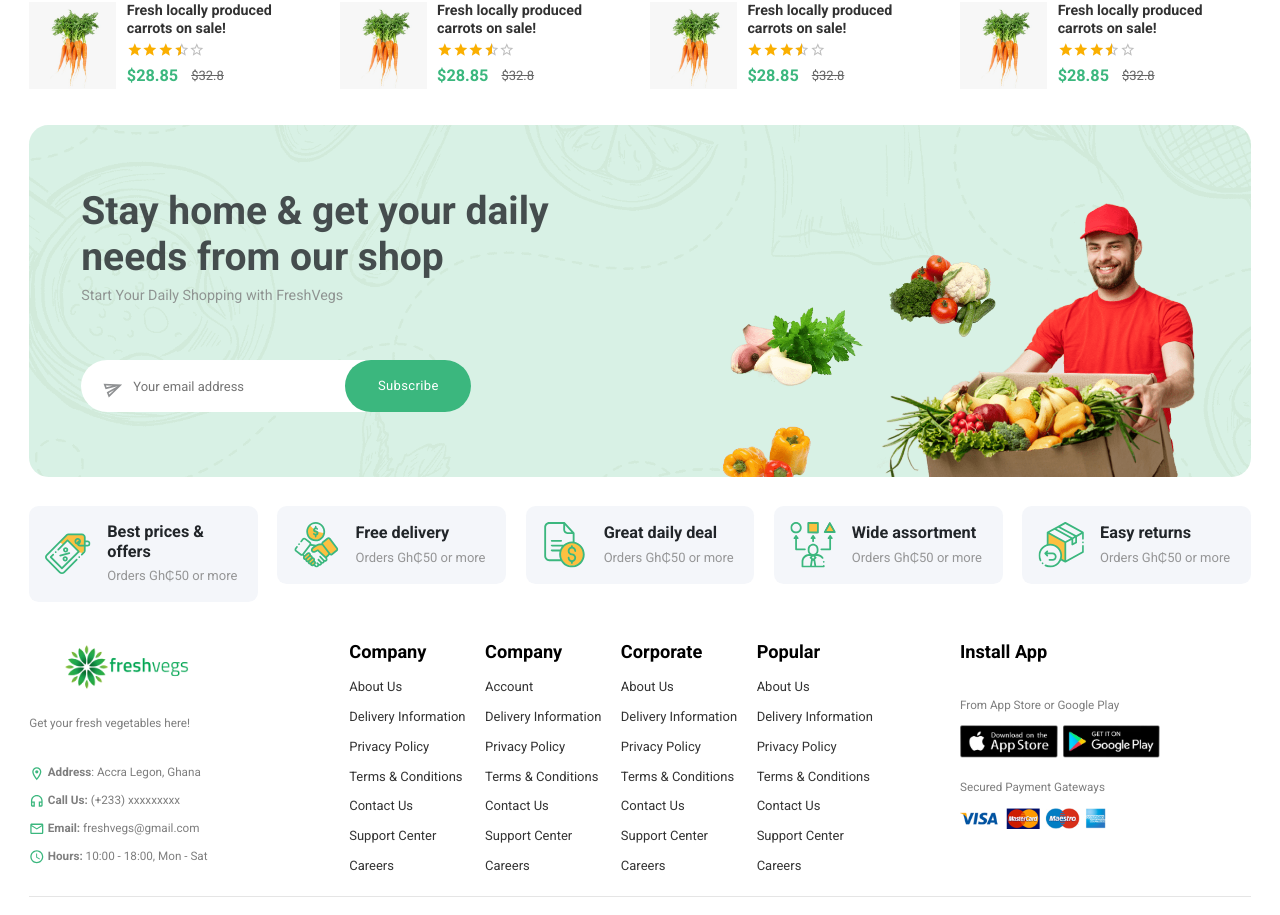
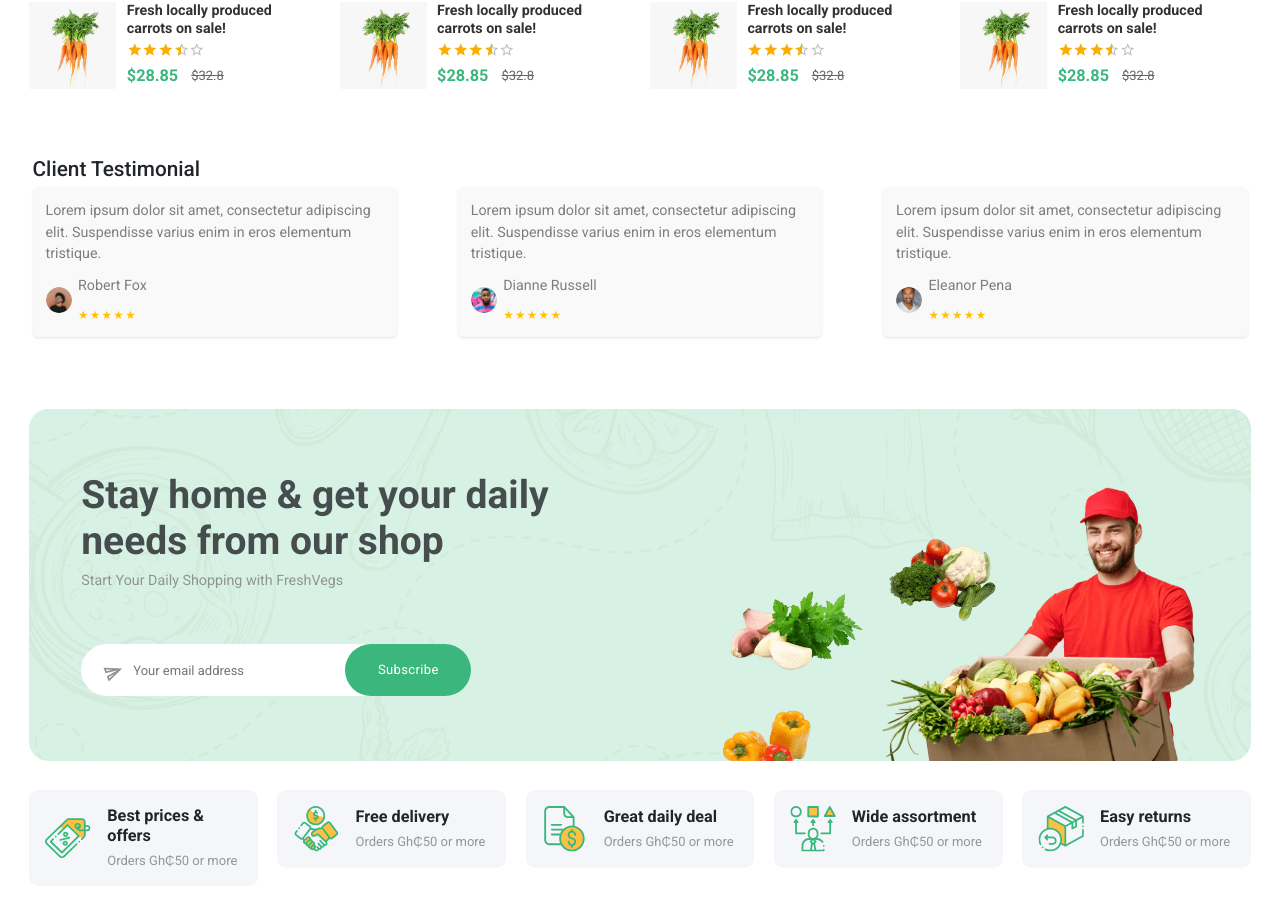
Before and after one commit to AWESOME04/FreshVegs, a React (Create React App) app: page / in a window 1280 px wide. Shown: the part 2060-2975 px from the top of the page. Built offline with nearby package versions, Linux system fonts and the light colour scheme; no server answers; a web font is replaced by a local one.

Commit message:
feat: added client testimonials section as a separate component

```diff
--- /dev/null
+++ b/src/components/clientTestimonials/index.js
@@ -0,0 +1,62 @@
+import React from "react";
+import Cust1 from "../../assets/images/Rob.png";
+import Cust2 from "../../assets/images/Dianne.png";
+import Cust3 from "../../assets/images/Pena.png";
+
+export default function clientTestimonials(){
+    return (
+        <section className="testimonials-section">
+        <h2>Client Testimonial</h2>
+        <div className="testimonials-content">
+        <div className="testimonial">
+            <p>Lorem ipsum dolor sit amet, consectetur adipiscing elit. Suspendisse varius enim in eros elementum tristique.</p>
+            <div className="client-info">
+                <img src={Cust1} alt="Client" />
+                <div>
+                    <p>Robert Fox</p>
+                    <div className="rating">
+                        <span className="star">&#9733;</span>
+                        <span className="star">&#9733;</span>
+                        <span className="star">&#9733;</span>
+                        <span className="star">&#9733;</span>
+                        <span className="star">&#9733;</span>
+                    </div>
+                </div>
+            </div>
+        </div>
+        <div className="testimonial">
+            <p>Lorem ipsum dolor sit amet, consectetur adipiscing elit. Suspendisse varius enim in eros elementum tristique.</p>
+            <div className="client-info">
+                <img src={Cust2} alt="Client" />
+                <div>
+                    <p>Dianne Russell</p>
+                    <div className="rating">
+                        <span className="star">&#9733;</span>
+                        <span className="star">&#9733;</span>
+                        <span className="star">&#9733;</span>
+                        <span className="star">&#9733;</span>
+                        <span className="star">&#9733;</span>
+                    </div>
+                </div>
+            </div>
+        </div>
+        <div className="testimonial">
+            <p>Lorem ipsum dolor sit amet, consectetur adipiscing elit. Suspendisse varius enim in eros elementum tristique.</p>
+            <div className="client-info">
+                <img src={Cust3} alt="Client" />
+                <div>
+                    <p>Eleanor Pena</p>
+                    <div className="rating">
+                        <span className="star">&#9733;</span>
+                        <span className="star">&#9733;</span>
+                        <span className="star">&#9733;</span>
+                        <span className="star">&#9733;</span>
+                        <span className="star">&#9733;</span>
+                    </div>
+                </div>
+            </div>
+        </div>
+    </div>
+</section>
+    )
+}
--- /dev/null
+++ b/src/components/clientTestimonials/style.css
@@ -0,0 +1,49 @@
+.testimonials-section {
+    margin-bottom: 40px;
+}
+
+.testimonials-content {
+    display: flex;
+    flex-wrap: wrap;
+    justify-content: space-between;
+}
+
+.testimonial {
+    flex: 0 0 30%;
+    max-width: 30%;
+    padding: 20px;
+    background-color: #f9f9f9;
+    border-radius: 8px;
+    box-shadow: 0 2px 4px rgba(0, 0, 0, 0.1);
+    margin-bottom: 20px;
+}
+
+.client-info {
+    display: flex;
+    align-items: center;
+}
+
+.client-info img {
+    width: 40px;
+    height: 40px;
+    border-radius: 50%;
+    margin-right: 10px;
+}
+
+.rating {
+    display: flex;
+    color: #ffc107;
+}
+
+.star {
+    font-size: 18px;
+    margin-right: 2px;
+}
+
+
+/*Mobile Responsiveness*/
+@media (max-width: 768px) {
+    .testimonials-content {
+        flex-direction: column;
+    }
+}
--- a/src/pages/About/index.js
+++ b/src/pages/About/index.js
@@ -12,6 +12,8 @@ import vector1 from "../../assets/vectors/Icon.png";
 import vector2 from "../../assets/vectors/Icon-1.png";
 import vector3 from "../../assets/vectors/Icon-2.png";
 import vector4 from "../../assets/vectors/leaf 2.png";
+import ClientTestimonials from "../../components/clientTestimonials/index";
+import "../../components/clientTestimonials/style.css";
 
 const AboutUs = () => {
     return (
@@ -89,60 +91,7 @@ const AboutUs = () => {
                     </div>
                 </div>
             </section>
-
-            <section className="testimonials-section">
-                <h2>Client Testimonial</h2>
-                <div className="testimonials-content">
-                    <div className="testimonial">
-                        <p>Lorem ipsum dolor sit amet, consectetur adipiscing elit. Suspendisse varius enim in eros elementum tristique.</p>
-                        <div className="client-info">
-                            <img src={Cust1} alt="Client" />
-                            <div>
-                                <p>Robert Fox</p>
-                                <div className="rating">
-                                    <span className="star">&#9733;</span>
-                                    <span className="star">&#9733;</span>
-                                    <span className="star">&#9733;</span>
-                                    <span className="star">&#9733;</span>
-                                    <span className="star">&#9733;</span>
-                                </div>
-                            </div>
-                        </div>
-                    </div>
-                    <div className="testimonial">
-                        <p>Lorem ipsum dolor sit amet, consectetur adipiscing elit. Suspendisse varius enim in eros elementum tristique.</p>
-                        <div className="client-info">
-                            <img src={Cust2} alt="Client" />
-                            <div>
-                                <p>Dianne Russell</p>
-                                <div className="rating">
-                                    <span className="star">&#9733;</span>
-                                    <span className="star">&#9733;</span>
-                                    <span className="star">&#9733;</span>
-                                    <span className="star">&#9733;</span>
-                                    <span className="star">&#9733;</span>
-                                </div>
-                            </div>
-                        </div>
-                    </div>
-                    <div className="testimonial">
-                        <p>Lorem ipsum dolor sit amet, consectetur adipiscing elit. Suspendisse varius enim in eros elementum tristique.</p>
-                        <div className="client-info">
-                            <img src={Cust3} alt="Client" />
-                            <div>
-                                <p>Eleanor Pena</p>
-                                <div className="rating">
-                                    <span className="star">&#9733;</span>
-                                    <span className="star">&#9733;</span>
-                                    <span className="star">&#9733;</span>
-                                    <span className="star">&#9733;</span>
-                                    <span className="star">&#9733;</span>
-                                </div>
-                            </div>
-                        </div>
-                    </div>
-                </div>
-            </section>
+            <ClientTestimonials/>
         </div>
     );
 }
--- a/src/pages/About/style.css
+++ b/src/pages/About/style.css
@@ -1,4 +1,3 @@
-/* General Styles */
 * {
     box-sizing: border-box;
 }
@@ -15,7 +14,6 @@ body {
     padding: 20px;
 }
 
-/* Intro Section */
 .intro-section {
     display: flex;
     flex-direction: column;
@@ -34,7 +32,6 @@ body {
     border-radius: 8px;
 }
 
-/* Story Section */
 .story-section {
     margin-bottom: 40px;
 }
--- a/src/pages/Home/index.js
+++ b/src/pages/Home/index.js
@@ -1,5 +1,6 @@
 import React, { useState, useEffect, useRef, useContext } from 'react';
 import SliderBanner from './slider/index';
+import ClientTestimonial from '../../components/clientTestimonials/index';
 import CatSlider from '../../components/catSlider';
 import './style.css';
 import Product from '../../components/product';
@@ -71,9 +72,9 @@ const Home = (props) => {
     }, [activeTab, prodData]);
 
     return (
-        <div style={{ display: 'block' }}>
-            <SliderBanner />
-            <CatSlider data={prodData} />
+        <div style={{display: 'block'}}>
+            <SliderBanner/>
+            <CatSlider data={prodData}/>
 
             <section className='homeProducts homeProductWrapper'>
                 <div className='container-fluid'>
@@ -101,7 +102,7 @@ const Home = (props) => {
                     <div className={`productRow ${isLoadingProducts ? 'loading' : ''}`} ref={productRow}>
                         {activeTabData.map((item, index) => (
                             <div className='item' key={index}>
-                                <Product tag={item.type} item={item} />
+                                <Product tag={item.type} item={item}/>
                             </div>
                         ))}
                     </div>
@@ -110,13 +111,13 @@ const Home = (props) => {
 
             <section className='homeProducts homeProductsRow2 pt-0'>
                 <div className='container-fluid'>
-                    <br className='res-hide' /><br className='res-hide' />
+                    <br className='res-hide'/><br className='res-hide'/>
                     <div className='row'>
                         <div className='col-md-9'>
                             <Slider {...settings} className='prodSlider'>
                                 {bestSells.map((item, index) => (
                                     <div className='item' key={index}>
-                                        <Product tag={item.type} item={item} />
+                                        <Product tag={item.type} item={item}/>
                                     </div>
                                 ))}
                             </Slider>
@@ -129,20 +130,24 @@ const Home = (props) => {
                 <div className='container-fluid'>
                     <div className='row'>
                         <div className='col'>
-                            <TopProducts title="Top Selling" />
+                            <TopProducts title="Top Selling"/>
                         </div>
                         <div className='col'>
-                            <TopProducts title="Trending Products" />
+                            <TopProducts title="Trending Products"/>
                         </div>
                         <div className='col'>
-                            <TopProducts title="Recently added" />
+                            <TopProducts title="Recently added"/>
                         </div>
                         <div className='col'>
-                            <TopProducts title="Top Rated" />
+                            <TopProducts title="Top Rated"/>
                         </div>
+
                     </div>
                 </div>
             </section>
+            <div className="client-testimonial">
+                <ClientTestimonial/>
+            </div>
         </div>
     );
 };
--- a/src/pages/Home/style.css
+++ b/src/pages/Home/style.css
@@ -25,3 +25,7 @@
 .newsLetterSection .box .img{width: 45%;}
 .newsLetterSection .box .img img{position: relative; top: 60px;}
 .newsLetterSection .box  .newsLetterBanner{position: relative !important; left: 0px !important; bottom: inherit !important;}
+
+.client-testimonial{
+    padding: 50px;
+}
```
Also changed, not shown: src/pages/Home/clientTestimonials/index.js (deleted), src/pages/Home/clientTestimonials/style.css (deleted).
